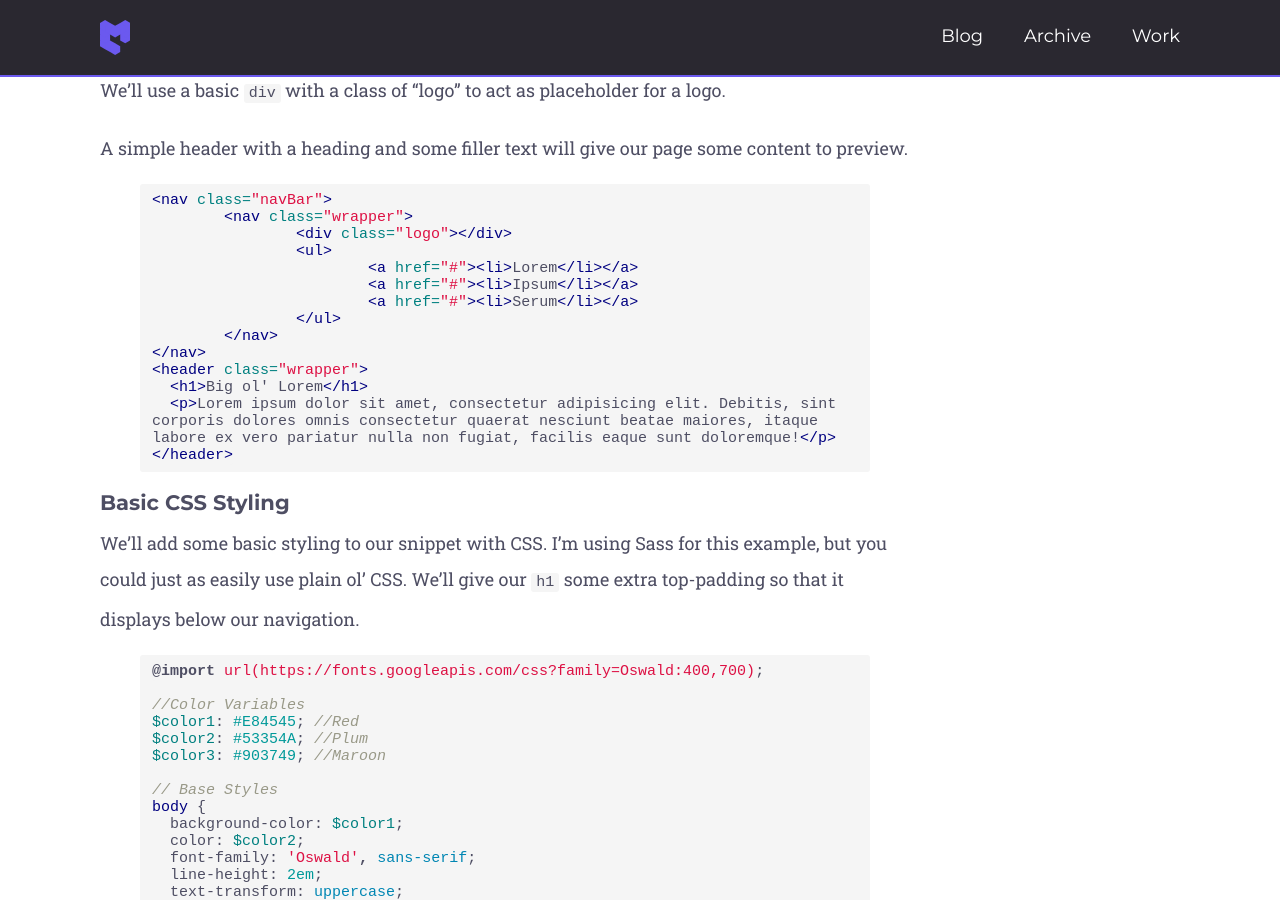
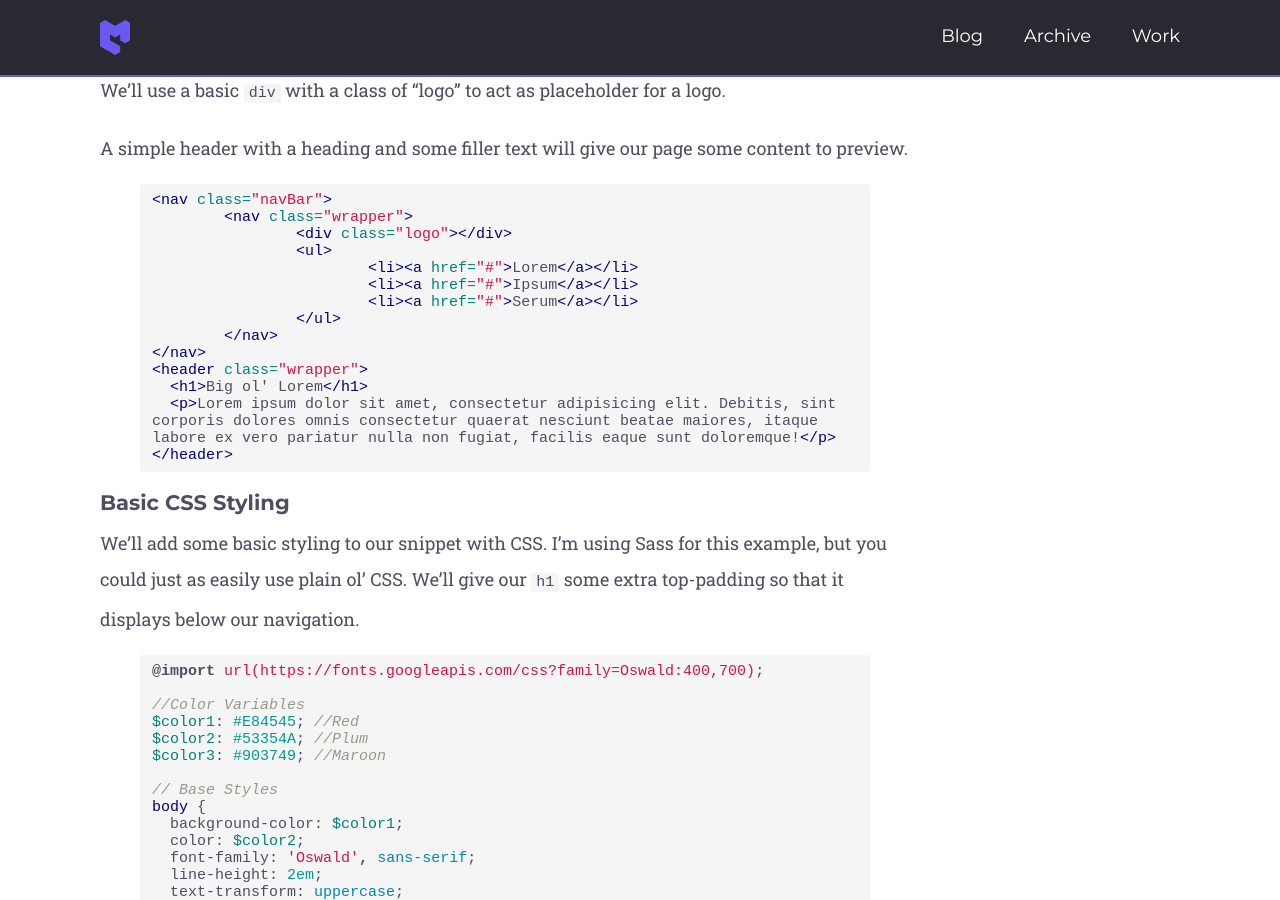
Before and after one commit to Splode/cm-blog, a Jekyll site: the page built from _posts/2016-01-29-responsive-pure-css-menu.md, in a window 1280 px wide and 900 px high, scrolled down 1586 px. Built offline with Jekyll 4.4.1, drawn with Linux system fonts in a browser that asks for light colours; nearby versions of some CDN libraries; some of the changed text lies outside the part shown.

Commit message:
Post Corrections
Corrected HTML structure and CSS rules in 'Pure CSS...' post.

```diff
--- a/_posts/2016-01-29-responsive-pure-css-menu.md
+++ b/_posts/2016-01-29-responsive-pure-css-menu.md
@@ -32,9 +32,9 @@
 	<nav class="wrapper">
 		<div class="logo"></div>
 		<ul>
-			<a href="#"><li>Lorem</li></a>
-			<a href="#"><li>Ipsum</li></a>
-			<a href="#"><li>Serum</li></a>
+			<li><a href="#">Lorem</a></li>
+			<li><a href="#">Ipsum</a></li>
+			<li><a href="#">Serum</a></li>
 		</ul>
 	</nav>
 </nav>
@@ -176,6 +176,14 @@
 We'll set our media query to target screen widths at or below 768px by nesting the following code within `@media screen and (max-width: 768px)`. We'll switch our `ul` and `li` to `display: block` so that our list items will stack vertically. We set `transition: all` for the `ul` because we'll be transitioning the `height`, `opacity`, and `visibility` properties when toggling.
 
 {% highlight scss %}
+nav {
+      ul {
+        a {
+          color: $color2;
+        }
+      }
+    }
+
 ul {
   background-color: $color1;
   display: block;
```
